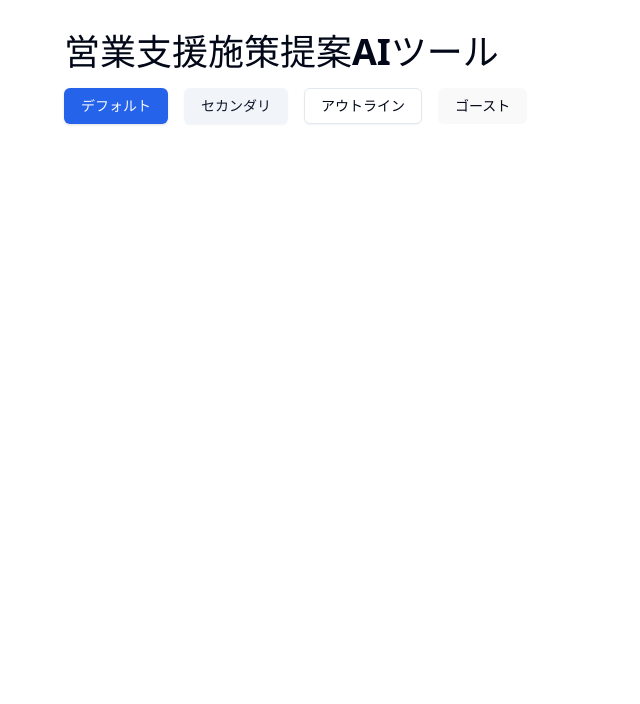
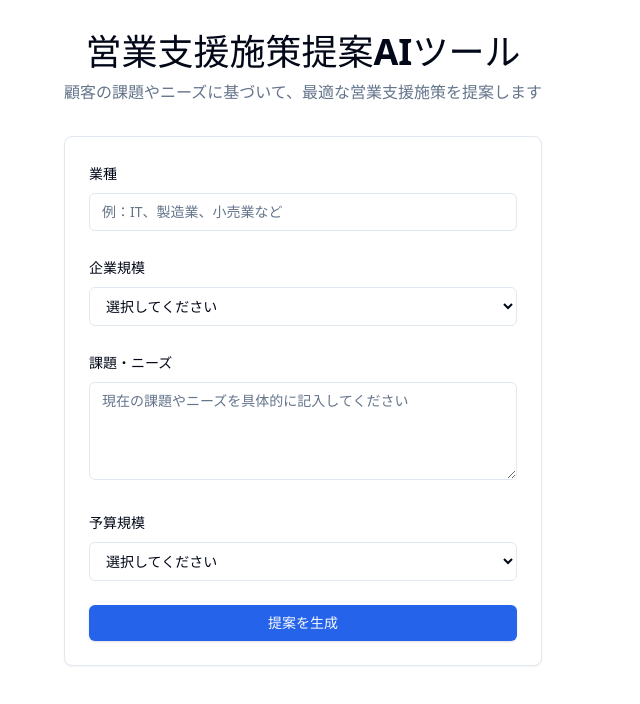
Before and after one commit to ideal-tomy/017sales-enablement-ai, a React (Vite) app: page / in a window 1280 px wide. Shown: the top 704 px of the page, without its empty margins (0-640 px from the left). Built offline with nearby package versions, Linux system fonts and the light colour scheme.

Commit message:
feat: 入力フォームコンポーネントの実装

```diff
--- a/src/App.tsx
+++ b/src/App.tsx
@@ -1,17 +1,29 @@
-import { Button } from "./components/ui/button"
+import { InputForm } from "./components/InputForm"
 
 function App() {
+  const handleSubmit = (data: {
+    industry: string
+    companySize: string
+    painPoints: string
+    budget: string
+  }) => {
+    console.log("フォームデータ:", data)
+    // TODO: OpenAI APIとの連携
+  }
+
   return (
     <div className="min-h-screen bg-background p-8">
-      <div className="container mx-auto space-y-4">
-        <h1 className="text-4xl font-bold text-foreground">
-          営業支援施策提案AIツール
-        </h1>
-        <div className="space-x-4">
-          <Button>デフォルト</Button>
-          <Button variant="secondary">セカンダリ</Button>
-          <Button variant="outline">アウトライン</Button>
-          <Button variant="ghost">ゴースト</Button>
+      <div className="container mx-auto max-w-2xl space-y-8">
+        <div className="space-y-2 text-center">
+          <h1 className="text-4xl font-bold text-foreground">
+            営業支援施策提案AIツール
+          </h1>
+          <p className="text-muted-foreground">
+            顧客の課題やニーズに基づいて、最適な営業支援施策を提案します
+          </p>
+        </div>
+        <div className="rounded-lg border bg-card p-6 shadow-sm">
+          <InputForm onSubmit={handleSubmit} />
         </div>
       </div>
     </div>
--- /dev/null
+++ b/src/components/InputForm.tsx
@@ -0,0 +1,117 @@
+import { useState } from "react"
+import { Button } from "./ui/button"
+
+interface InputFormProps {
+  onSubmit: (data: {
+    industry: string
+    companySize: string
+    painPoints: string
+    budget: string
+  }) => void
+}
+
+export function InputForm({ onSubmit }: InputFormProps) {
+  const [formData, setFormData] = useState({
+    industry: "",
+    companySize: "",
+    painPoints: "",
+    budget: "",
+  })
+
+  const handleSubmit = (e: React.FormEvent) => {
+    e.preventDefault()
+    onSubmit(formData)
+  }
+
+  const handleChange = (
+    e: React.ChangeEvent<HTMLInputElement | HTMLTextAreaElement | HTMLSelectElement>
+  ) => {
+    const { name, value } = e.target
+    setFormData((prev) => ({
+      ...prev,
+      [name]: value,
+    }))
+  }
+
+  return (
+    <form onSubmit={handleSubmit} className="space-y-6">
+      <div className="space-y-2">
+        <label htmlFor="industry" className="text-sm font-medium">
+          業種
+        </label>
+        <input
+          type="text"
+          id="industry"
+          name="industry"
+          value={formData.industry}
+          onChange={handleChange}
+          className="w-full rounded-md border border-input bg-background px-3 py-2 text-sm ring-offset-background placeholder:text-muted-foreground focus-visible:outline-none focus-visible:ring-2 focus-visible:ring-ring"
+          placeholder="例：IT、製造業、小売業など"
+          required
+        />
+      </div>
+
+      <div className="space-y-2">
+        <label htmlFor="companySize" className="text-sm font-medium">
+          企業規模
+        </label>
+        <select
+          id="companySize"
+          name="companySize"
+          value={formData.companySize}
+          onChange={handleChange}
+          className="w-full rounded-md border border-input bg-background px-3 py-2 text-sm ring-offset-background focus-visible:outline-none focus-visible:ring-2 focus-visible:ring-ring"
+          required
+        >
+          <option value="">選択してください</option>
+          <option value="1-10">1-10名</option>
+          <option value="11-50">11-50名</option>
+          <option value="51-200">51-200名</option>
+          <option value="201-500">201-500名</option>
+          <option value="501+">501名以上</option>
+        </select>
+      </div>
+
+      <div className="space-y-2">
+        <label htmlFor="painPoints" className="text-sm font-medium">
+          課題・ニーズ
+        </label>
+        <textarea
+          id="painPoints"
+          name="painPoints"
+          value={formData.painPoints}
+          onChange={handleChange}
+          className="w-full rounded-md border border-input bg-background px-3 py-2 text-sm ring-offset-background placeholder:text-muted-foreground focus-visible:outline-none focus-visible:ring-2 focus-visible:ring-ring"
+          placeholder="現在の課題やニーズを具体的に記入してください"
+          rows={4}
+          required
+        />
+      </div>
+
+      <div className="space-y-2">
+        <label htmlFor="budget" className="text-sm font-medium">
+          予算規模
+        </label>
+        <select
+          id="budget"
+          name="budget"
+          value={formData.budget}
+          onChange={handleChange}
+          className="w-full rounded-md border border-input bg-background px-3 py-2 text-sm ring-offset-background focus-visible:outline-none focus-visible:ring-2 focus-visible:ring-ring"
+          required
+        >
+          <option value="">選択してください</option>
+          <option value="100k-">100万円未満</option>
+          <option value="100k-500k">100万円-500万円</option>
+          <option value="500k-1m">500万円-1,000万円</option>
+          <option value="1m-5m">1,000万円-5,000万円</option>
+          <option value="5m+">5,000万円以上</option>
+        </select>
+      </div>
+
+      <Button type="submit" className="w-full">
+        提案を生成
+      </Button>
+    </form>
+  )
+}
```
